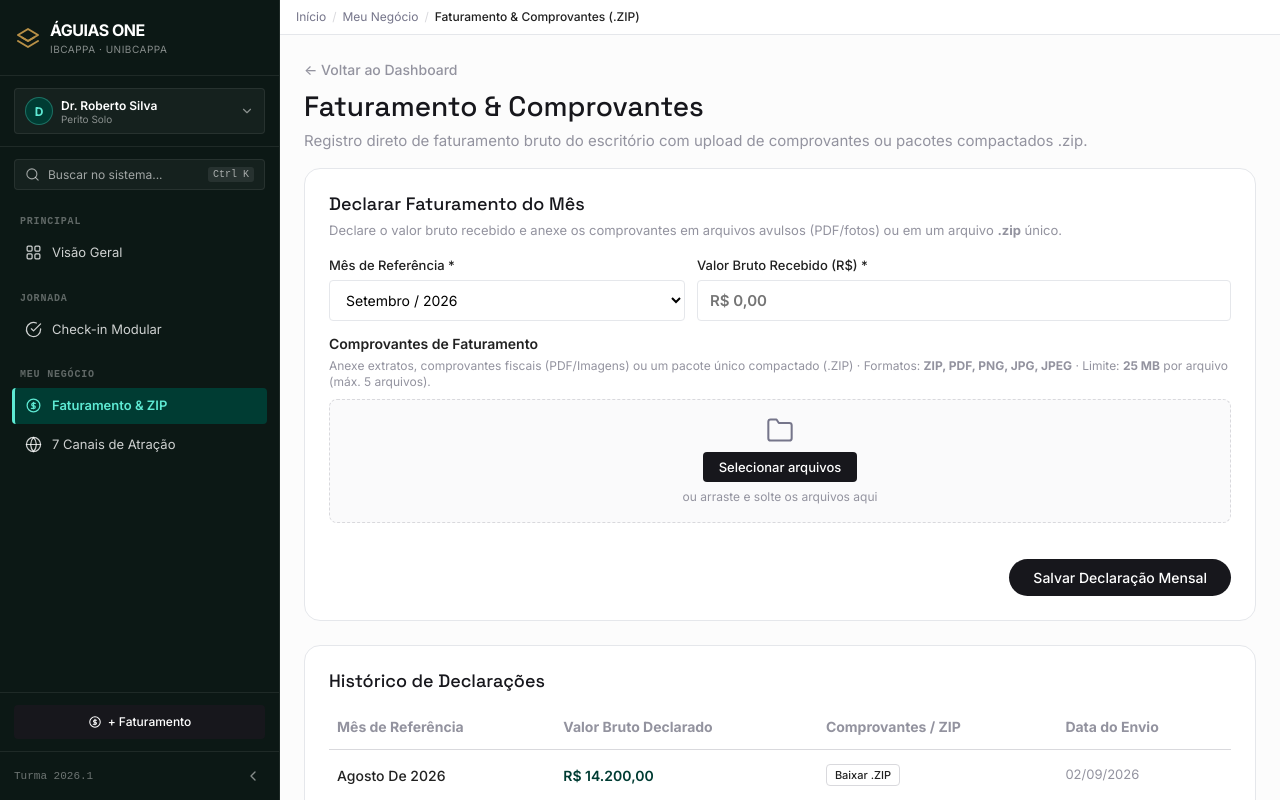
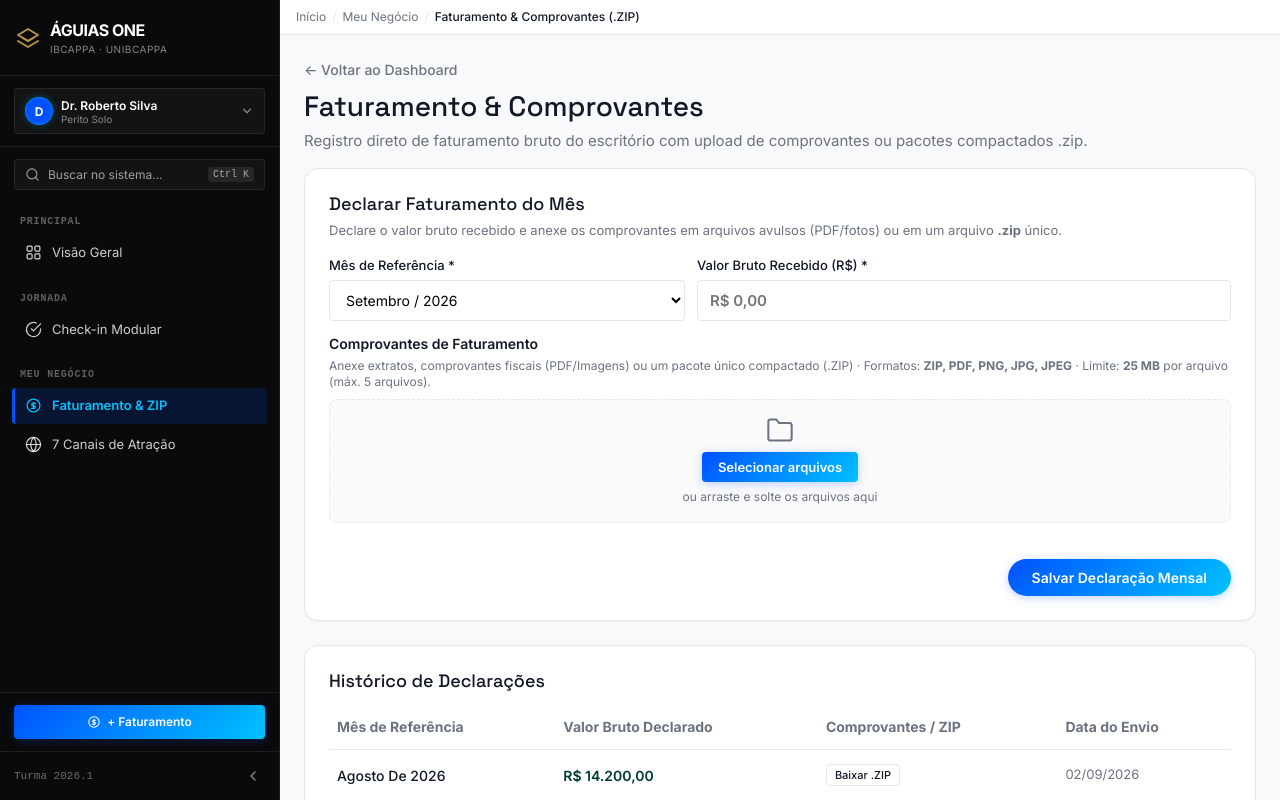
Before and after one commit to gabrielaraujoibcappa-beep/aguias-one-v2, a Next.js app: page /faturamento in a window 1280 px wide. Shown: the top 800 px of the page. Built offline with nearby package versions, Linux system fonts and the light colour scheme.

Commit message:
feat(design-system): update color palette with vibrant blue, cyan glow, pure white, and deep dark tokens

```diff
--- a/src/app/globals.css
+++ b/src/app/globals.css
@@ -7,8 +7,8 @@
 }
 
 body {
-  background-color: var(--cor-canvas);
-  color: var(--cor-ink);
+  background-color: var(--cor-bg-page, #f8f9fa);
+  color: var(--cor-ink, #111827);
   font-family: var(--font-family-ui);
   font-size: 15px;
   line-height: 1.5;
@@ -19,7 +19,7 @@ body {
 h1, h2, h3, h4, h5, h6 {
   font-family: var(--font-family-display);
   font-weight: 500;
-  color: var(--cor-primary);
+  color: var(--cor-primary, #111827);
   line-height: 1.2;
 }
 
@@ -41,26 +41,31 @@ input, select, textarea {
   font-size: 14px;
 }
 
-/* Componentes Base no Padrão Cohere */
+/* Componentes Base no Padrão ÁGUIAS ONE */
 .btn-primary {
   display: inline-flex;
   align-items: center;
   justify-content: center;
   gap: var(--espaco-sm);
-  background-color: var(--cor-primary);
-  color: var(--cor-on-primary);
+  background: var(--gradiente-cta, linear-gradient(135deg, #0052ff 0%, #00c2ff 100%));
+  color: #ffffff;
   padding: 10px 20px;
   border-radius: var(--radius-pill);
-  font-weight: 500;
-  transition: opacity 0.2s ease, transform 0.1s ease;
+  font-weight: 600;
+  border: none;
+  box-shadow: 0 2px 10px rgba(0, 82, 255, 0.25);
+  transition: all 0.2s cubic-bezier(0.4, 0, 0.2, 1);
 }
 
 .btn-primary:hover {
-  opacity: 0.92;
+  background: var(--gradiente-cta-hover, linear-gradient(135deg, #1a60ff 0%, #4da9ff 100%));
+  box-shadow: 0 4px 16px rgba(0, 82, 255, 0.38);
+  transform: translateY(-1px);
 }
 
 .btn-primary:active {
-  transform: scale(0.98);
+  transform: translateY(0) scale(0.98);
+  box-shadow: 0 2px 8px rgba(0, 82, 255, 0.25);
 }
 
 .btn-secondary {
@@ -68,25 +73,26 @@ input, select, textarea {
   align-items: center;
   justify-content: center;
   gap: var(--espaco-sm);
-  background-color: transparent;
-  color: var(--cor-ink);
-  border: 1px solid var(--cor-hairline);
+  background-color: var(--cor-canvas, #ffffff);
+  color: var(--cor-ink, #111827);
+  border: 1px solid var(--cor-border-light, #e5e7eb);
   padding: 8px 16px;
   border-radius: var(--radius-pill);
   font-weight: 500;
-  transition: background-color 0.2s ease, border-color 0.2s ease;
+  transition: all 0.2s ease;
 }
 
 .btn-secondary:hover {
-  background-color: var(--cor-soft-stone);
-  border-color: var(--cor-border-light);
+  background-color: var(--cor-soft-stone, #f5f6f8);
+  border-color: var(--cor-slate, #6b7280);
 }
 
 .card {
-  background-color: var(--cor-canvas);
-  border: 1px solid var(--cor-border-light);
+  background-color: var(--cor-canvas, #ffffff);
+  border: 1px solid var(--cor-border-light, #e5e7eb);
   border-radius: var(--radius-md);
   padding: var(--espaco-xl);
+  box-shadow: 0 1px 3px rgba(0, 0, 0, 0.04);
 }
 
 .card-dark {
@@ -138,12 +144,12 @@ input, select, textarea {
   display: flex;
   flex-direction: column;
   min-width: 0;
-  background-color: var(--cor-background, #fcfcfc);
+  background-color: var(--cor-bg-page, #f8f9fa);
 }
 
 .sidebar-container {
   width: 260px;
-  background-color: #0c1815;
+  background-color: var(--cor-dark-deep, #0a0a0b);
   color: #e5e7eb;
   display: flex;
   flex-direction: column;
@@ -189,9 +195,9 @@ input, select, textarea {
   .sidebar-mobile-bar {
     display: flex;
     align-items: center;
-    justifyContent: space-between;
+    justify-content: space-between;
     padding: 10px 16px;
-    background-color: #0c1815;
+    background-color: var(--cor-dark-deep, #0a0a0b);
     color: #ffffff;
     border-bottom: 1px solid rgba(255, 255, 255, 0.1);
     position: sticky;
--- a/src/components/Sidebar.tsx
+++ b/src/components/Sidebar.tsx
@@ -296,15 +296,16 @@ export function Sidebar() {
                   width: "28px",
                   height: "28px",
                   borderRadius: "50%",
-                  backgroundColor: "#003c33",
-                  color: "#5eead4",
+                  backgroundColor: "var(--cor-action-vibrant, #0052ff)",
+                  color: "#ffffff",
                   display: "flex",
                   alignItems: "center",
                   justifyContent: "center",
                   fontSize: "12px",
                   fontWeight: 700,
                   flexShrink: 0,
-                  border: "1px solid rgba(94, 234, 212, 0.3)",
+                  border: "1px solid rgba(0, 194, 255, 0.4)",
+                  boxShadow: "0 0 8px rgba(0, 194, 255, 0.3)",
                 }}
               >
                 {personaAtiva.nomeExemplo.charAt(0)}
@@ -332,7 +333,7 @@ export function Sidebar() {
                 left: "14px",
                 right: "14px",
                 marginTop: "4px",
-                backgroundColor: "#162521",
+                backgroundColor: "var(--cor-primary, #111827)",
                 border: "1px solid rgba(255, 255, 255, 0.15)",
                 borderRadius: "var(--radius-sm)",
                 boxShadow: "0 10px 25px rgba(0,0,0,0.5)",
@@ -359,8 +360,8 @@ export function Sidebar() {
                       padding: "8px 10px",
                       borderRadius: "var(--radius-xs)",
                       border: "none",
-                      backgroundColor: ativo ? "rgba(94, 234, 212, 0.1)" : "transparent",
-                      color: ativo ? "#5eead4" : "#ffffff",
+                      backgroundColor: ativo ? "rgba(0, 82, 255, 0.2)" : "transparent",
+                      color: ativo ? "var(--cor-action-glow, #00c2ff)" : "#ffffff",
                       fontSize: "12px",
                       cursor: "pointer",
                       textAlign: "left",
@@ -372,7 +373,7 @@ export function Sidebar() {
                         {p.rotulo} · {p.cargo}
                       </div>
                     </div>
-                    {ativo && <span style={{ fontSize: "11px", color: "#5eead4" }}>✓</span>}
+                    {ativo && <span style={{ fontSize: "11px", color: "var(--cor-action-glow, #00c2ff)" }}>✓</span>}
                   </button>
                 );
               })}
@@ -468,13 +469,13 @@ export function Sidebar() {
                         justifyContent: recolhida ? "center" : "space-between",
                         padding: recolhida ? "9px 0" : "8px 10px",
                         borderRadius: "var(--radius-xs)",
-                        backgroundColor: ativo ? "var(--cor-deep-green)" : "transparent",
-                        color: ativo ? "#5eead4" : "rgba(255, 255, 255, 0.8)",
+                        backgroundColor: ativo ? "rgba(0, 82, 255, 0.16)" : "transparent",
+                        color: ativo ? "var(--cor-action-glow, #00c2ff)" : "rgba(255, 255, 255, 0.8)",
                         fontWeight: ativo ? 600 : 400,
                         fontSize: "13px",
                         textDecoration: "none",
                         transition: "all 0.15s ease",
-                        borderLeft: ativo ? "3px solid #5eead4" : "3px solid transparent",
+                        borderLeft: ativo ? "3px solid var(--cor-action-vibrant, #0052ff)" : "3px solid transparent",
                       }}
                     >
                       <div style={{ display: "flex", alignItems: "center", gap: "10px" }}>
--- a/src/styles/tokens.css
+++ b/src/styles/tokens.css
@@ -1,36 +1,46 @@
 :root {
-  /* Cores Principais (DESIGN.md - Cohere Enterprise 2026) */
-  --cor-primary: #17171c;
+  /* Cores de Destaque e Ação */
+  --cor-action-vibrant: #0052ff;
+  --cor-action-blue: #0052ff;
+  --cor-action-glow: #00c2ff;
+  --gradiente-cta: linear-gradient(135deg, #0052ff 0%, #00c2ff 100%);
+  --gradiente-cta-hover: linear-gradient(135deg, #1a60ff 0%, #4da9ff 100%);
+
+  /* Cores de Fundo e Base */
+  --cor-canvas: #ffffff;      /* Branco Puro: cards e containers */
+  --cor-card-bg: #ffffff;
+  --cor-bg-page: #f8f9fa;     /* Cinza Ultraclaro / Off-White: fundo geral */
+  --cor-soft-stone: #f5f6f8;  /* Off-White neutro de apoio */
+  --cor-dark-deep: #0a0a0b;   /* Preto Profundo: Sidebar e blocos escuros */
   --cor-black: #000000;
-  --cor-ink: #212121;
-  --cor-deep-green: #003c33;
+  --cor-deep-green: #003c33;  /* Cor institucional histórica de acento */
   --cor-dark-navy: #071829;
-  --cor-canvas: #ffffff;
-  --cor-soft-stone: #eeece7;
   --cor-pale-green: #edfce9;
   --cor-pale-blue: #f1f5ff;
 
-  /* Bordas e Linhas */
-  --cor-hairline: #d9d9dd;
-  --cor-border-light: #e5e7eb;
-  --cor-card-border: #f2f2f2;
-
-  /* Neutros e Apoio */
-  --cor-muted: #93939f;
-  --cor-slate: #75758a;
-  --cor-body-muted: #616161;
+  /* Cores de Texto e Tipografia */
+  --cor-primary: #111827;     /* Preto / Cinza Escuro: títulos principais */
+  --cor-ink: #111827;         /* Textos principais de alto contraste */
+  --cor-text-muted: #4b5563;  /* Cinza Médio: subtítulos e descrições */
+  --cor-muted: #6b7280;       /* Cinza Médio secundário */
+  --cor-slate: #6b7280;
+  --cor-body-muted: #4b5563;
   --cor-on-primary: #ffffff;
   --cor-on-dark: #ffffff;
 
-  /* Acentos Semânticos */
-  --cor-action-blue: #1863dc;
-  --cor-focus-blue: #4c6ee6;
+  /* Bordas e Linhas */
+  --cor-border-light: #e5e7eb; /* Bordas sutis */
+  --cor-hairline: #e5e7eb;
+  --cor-card-border: #e5e7eb;
+
+  /* Acentos Semânticos & Status */
+  --cor-focus-blue: #0052ff;
   --cor-coral: #ff7759;
   --cor-coral-soft: #ffad9b;
-  --cor-form-focus: #9b60aa;
-  --cor-error: #b30000;
-  --cor-success: #1b8a5a;
-  --cor-warning: #e09f00;
+  --cor-form-focus: #0052ff;
+  --cor-error: #b91c1c;
+  --cor-success: #10b981;
+  --cor-warning: #f59e0b;
 
   /* Semáforo ÁGUIAS ONE */
   --semaforo-verde: #10b981;
@@ -40,9 +50,9 @@
   /* Arredondamentos (Radii) */
   --radius-xs: 4px;
   --radius-sm: 8px;
-  --radius-md: 16px;
-  --radius-lg: 22px;
-  --radius-xl: 30px;
+  --radius-md: 14px;
+  --radius-lg: 20px;
+  --radius-xl: 28px;
   --radius-pill: 32px;
   --radius-full: 9999px;
 
```
Also changed, not shown: 1 other file (tests, documents, lock files or other folders).
